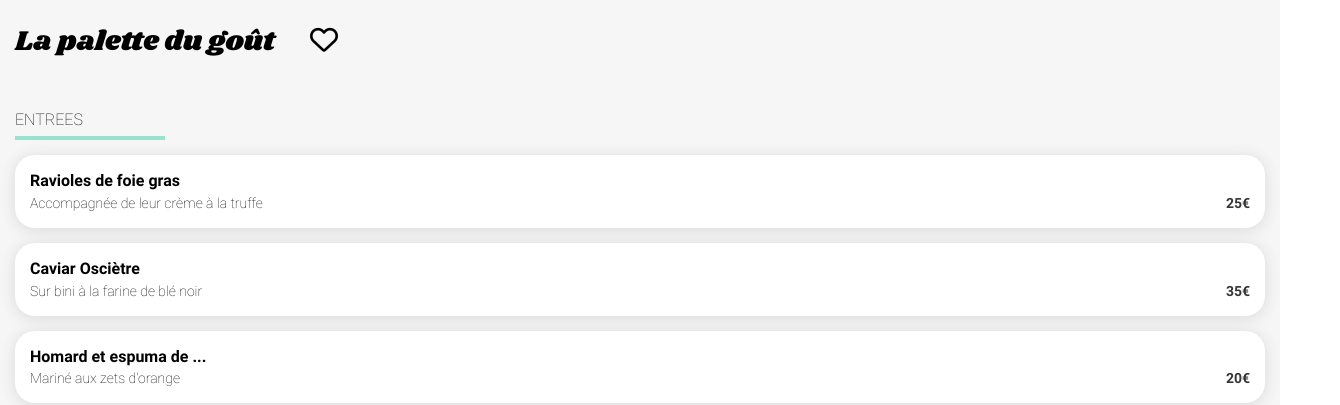
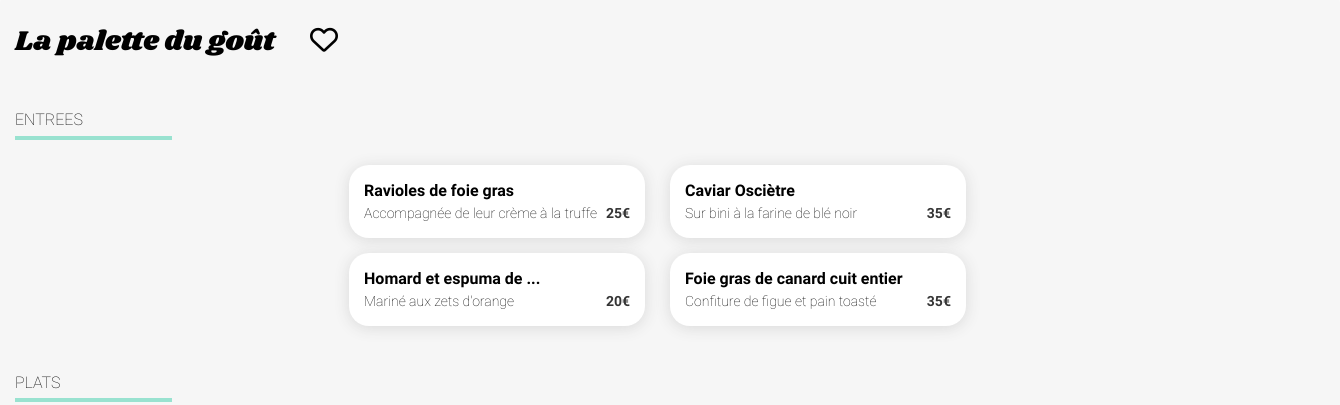
Before and after one commit to Avalonness/DOMINGUESVincent_3_01092021, a plain HTML site: page html/note.html in a window 1280 px wide. Shown: the part 401-806 px from the top of the page, 1340 px wide, since content can reach past the window. Drawn offline with Linux system fonts and the light colour scheme; files whose address does not match are found by name.

Commit message:
Ajout des pages version Desktop

```diff
--- a/sass/style.scss
+++ b/sass/style.scss
@@ -428,7 +428,7 @@ h2
 }
 
 /*------------------------------------*\
-	Mediaquerries Desktop
+	---Mediaquerries Desktop---
 \*------------------------------------*/
 
 @media screen and (min-width : 992px)
@@ -478,10 +478,43 @@ h2
 
 }
 
+/*------------------------------------*\
+	Pages
+\*------------------------------------*/
 
+.bloc-palette
+{
+    width: 1340px;
+    margin-left: auto;
+    margin-right: auto;
+
+    .main-list-one
+    {
+        ul
+        {
+            width: 70%;
+            display: flex;
+            justify-content: center;
+            align-items: center;
+            flex-wrap: wrap;
+            margin-left: auto;
+            margin-right: auto;
+
+                li
+                {
+                    width: 35%
+                }
+
+        }
+        &__option
+        {
+            margin-right: 25px;
+        }
+    }
+}
 
 /*------------------------------------*\
-	Mediaquerries Tablette
+	---Mediaquerries Tablette---
 \*------------------------------------*/
 @media screen and (min-width:768px)
 {
```
Also changed, not shown: css/style.css, 1 other file.
